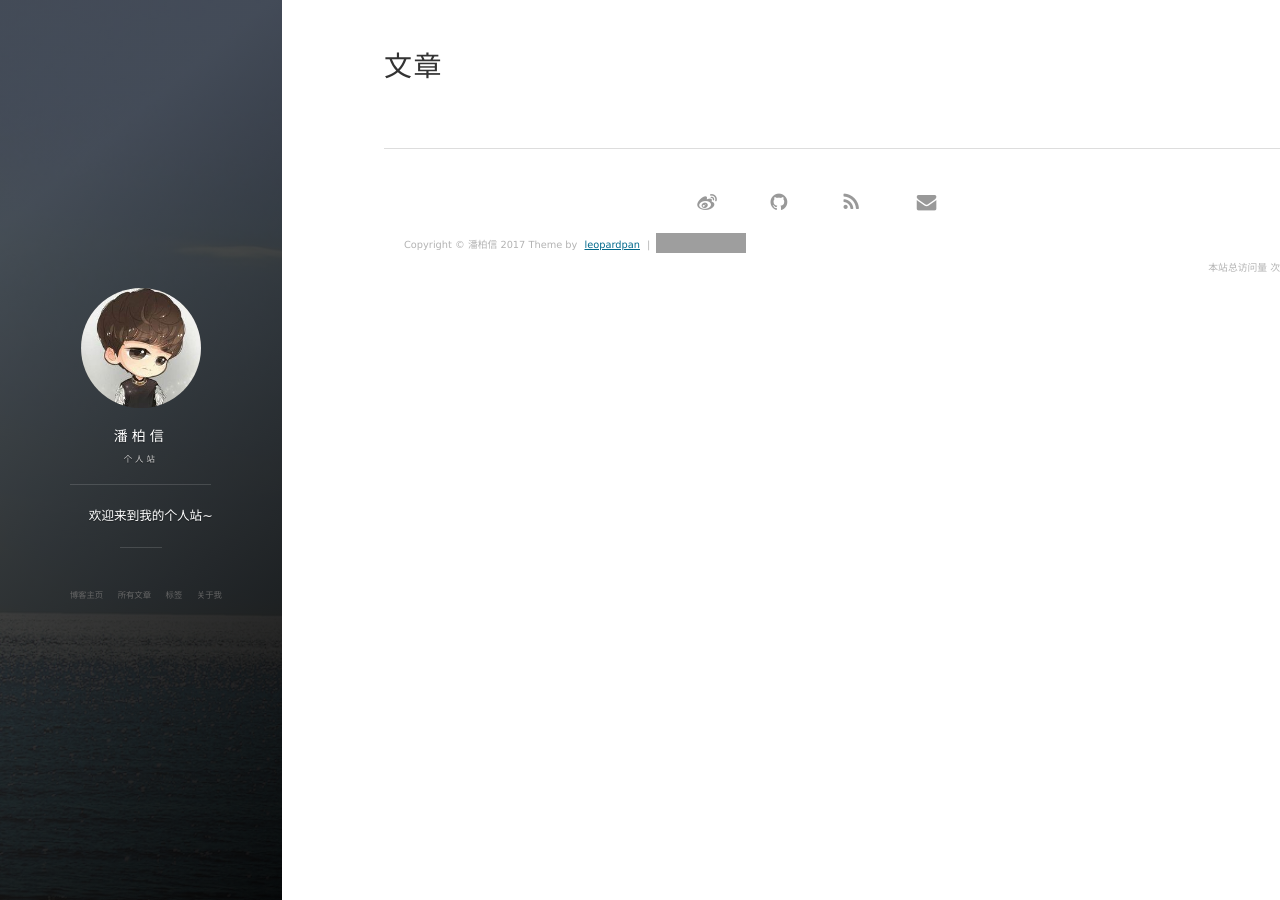
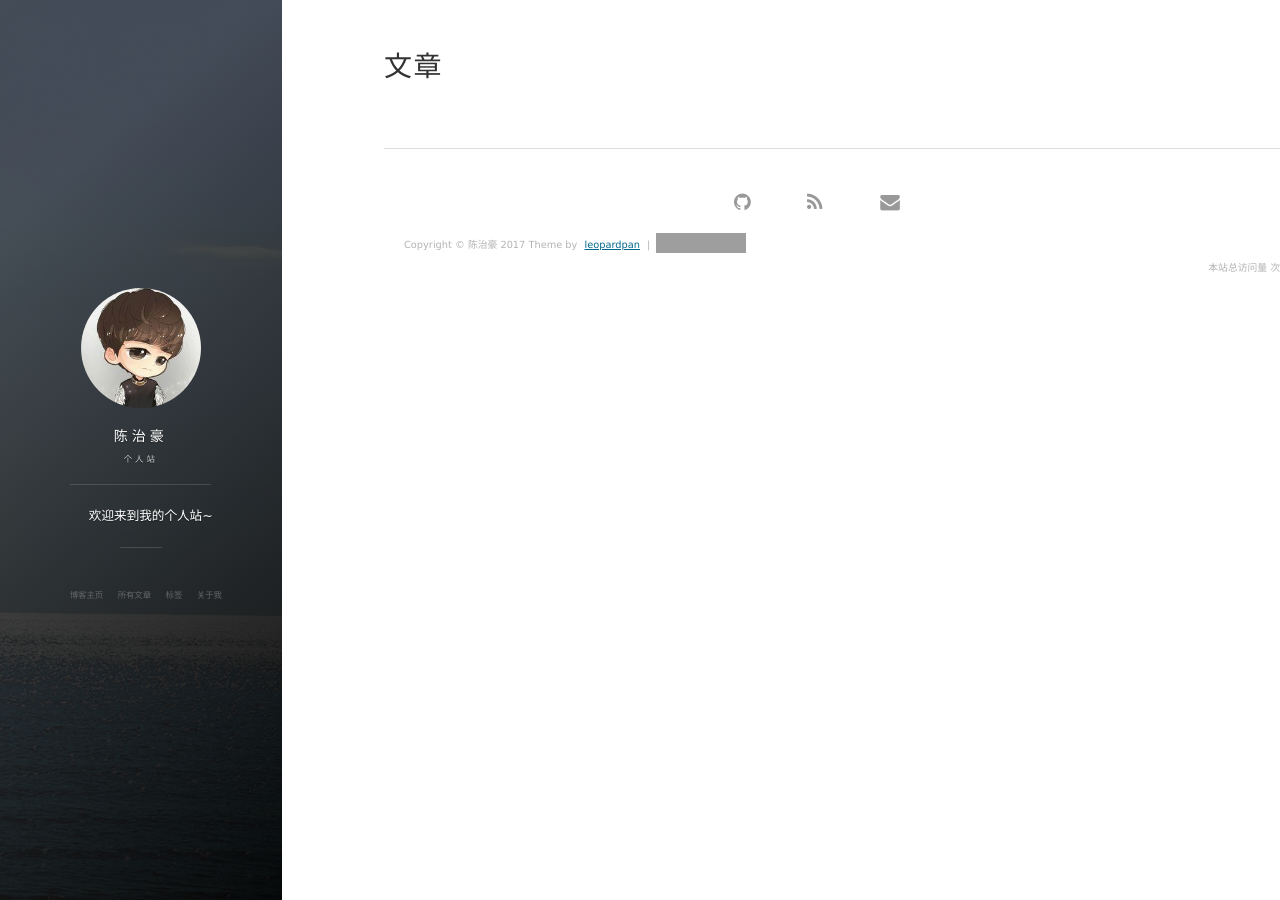
Before and after one commit to czh1117/czh1117.github.io, a Jekyll site: the page built from archive.html, in a window 1280 px wide. Built offline with Jekyll 4.4.1, drawn with Linux system fonts in a browser that asks for light colours; nearby versions of some CDN libraries; comment, search, counter and statistics services are not loaded; grey boxes are pictures that could not be loaded.

Commit message:
Update _config.yml

```diff
--- a/_config.yml
+++ b/_config.yml
@@ -1,35 +1,35 @@
 # Basic
-title: 潘柏信
+title: 陈治豪
 subtitle: 个人站
 description: 欢迎来到我的个人站~
 # 头像里面的标题
-avatarTitle: leopardpan
+avatarTitle: czh1117
 # 头像里面的描述
-avatarDesc: iOS / 机器学习
-url: "http://baixin.io"
+avatarDesc: 组合优化 / 近似算法
+url: "https://czh1117.github.io/"
 
 # Comment
 comment:
-    disqus: leopard
+    disqus: czh1117
     # uyan: 2143225  # 有言id,登录有言官网申请
 
 # Social
 social:
-    weibo: 5366874726
-    github: leopardpan
+    #weibo: 5366874726
+    github: czh1117
     # twitter:
-    mail: leopardpan@icloud.com
+    mail: 511466000@qq.com
 
 # 百度统计
 # 使用博客模板请去掉或者更换 id
 baidu:
-    id: 8ba1c6be0953b6f9c2ba38e57f615421
+    id: 879afa65a2353259fc677bf5f217ecd9
 
 # Google Analytics
 # 使用博客模板请去掉或者更换 id
-ga:
-    id: UA-84134159-3
-    host: auto
+#ga:
+#    id: UA-84134159-3
+#   host: auto
 
 
 # 《----------------- 上面的信息修改成你自己的 ---------------------------》
```
